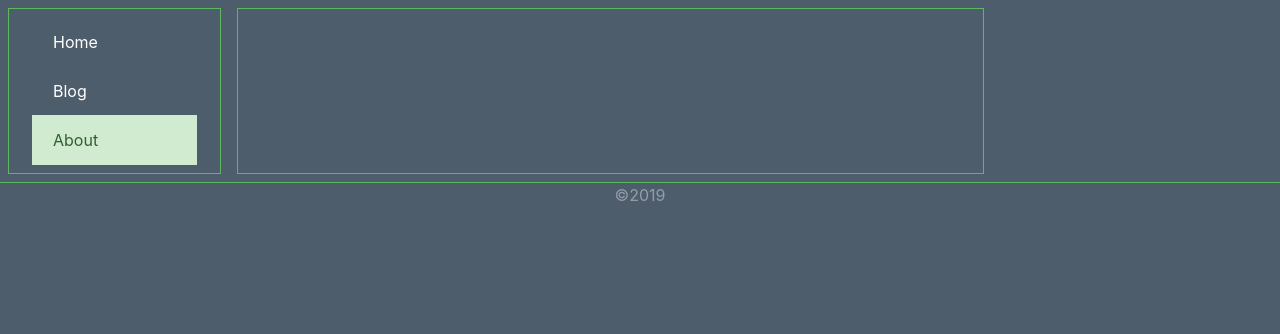
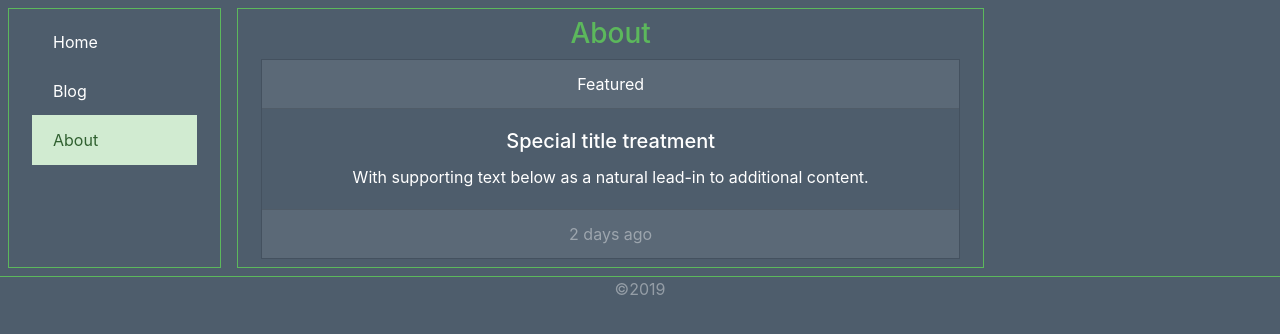
Before and after one commit to DarFig/bLg0, a Flask app: page /about in a window 1280 px wide. Shown: the part 81-415 px from the top of the page. Run offline with Flask 2, Linux system fonts and the light colour scheme; some libraries are stand-ins or nearby versions.

Commit message:
update about page

```diff
--- a/src/templates/_views/about.html
+++ b/src/templates/_views/about.html
@@ -19,7 +19,25 @@ About | {{ super() }}
             </div>
 
         </div>
+
         <div class="m-2 col-xl-7 col-md-8 border border-success">
+            <div class="m-2 text-center text-success">
+                <h3>About</h3>
+            </div>
+            <div class="m-2 card text-white text-center">
+                <div class="card-header">
+                    Featured
+                </div>
+                <div class="card-body">
+                    <h5 class="card-title">Special title treatment</h5>
+                    <p class="card-text">With supporting text below as a natural lead-in to additional content.</p>
+
+                </div>
+                <div class="card-footer text-muted">
+                    2 days ago
+                </div>
+            </div>
+
 
 
 
```
